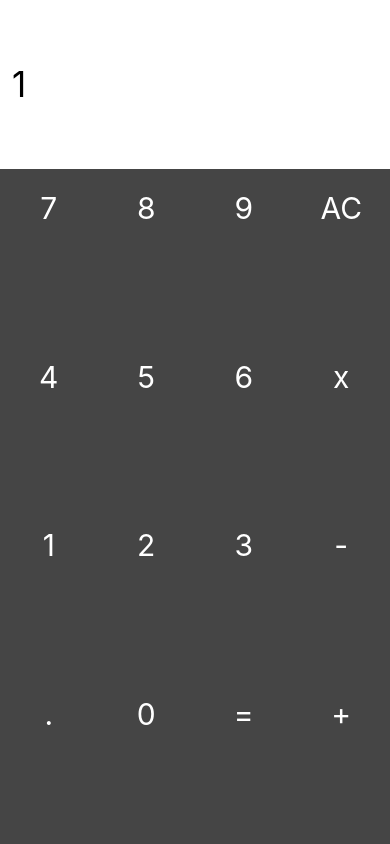
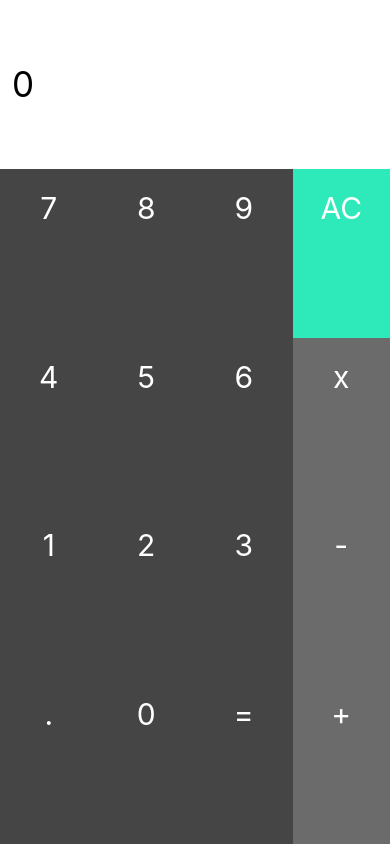
Before and after one commit to carlosdaniiel07/calculadora-react-native, a React Native app: screen / in a window 390 px wide. Built offline with nearby package versions, Linux system fonts and the light colour scheme.

Commit message:
Dando funcionalidade aos botões da calculadora

```diff
--- a/App.js
+++ b/App.js
@@ -19,13 +19,32 @@ const Style = StyleSheet.create({
 export default class App extends Component {
 
   state = {
-    displayText: 1
+    displayText: 0,
+    operation: null
   }
 
-  onClick = () => {
-    console.log('Botão clicado!')
+  addValue = (value) => {
     this.setState({
-      displayText: this.state.displayText + 1
+      displayText: this.state.displayText == 0 ? value.toString() : this.state.displayText + value.toString(),
+      operation: this.state.operation
+    })
+  }
+
+  addDecimal = () => {
+
+  }
+
+  clearDisplay = () => {
+    this.setState({
+      displayText: 0,
+      operation: this.state.operation
+    })
+  }
+
+  setOperation = (operation) => {
+    this.setState({
+      displayText: this.state.displayText,
+      operation: operation
     })
   }
 
@@ -37,28 +56,28 @@ export default class App extends Component {
         </View>
 
         <View style={Style.buttons}>
-          <Botao label='7' onPress={this.onClick} />
-          <Botao label='8' onPress={this.onClick} />
-          <Botao label='9' onPress={this.onClick} />
-          <Botao label='AC' onPress={this.onClick} />
+          <Botao label='7' onPress={this.addValue} />
+          <Botao label='8' onPress={this.addValue} />
+          <Botao label='9' onPress={this.addValue} />
+          <Botao label='AC' onPress={this.clearDisplay} operationButton={true} aquaButton={true} />
         </View>
         <View style={Style.buttons}>
-          <Botao label='4' onPress={this.onClick} />
-          <Botao label='5' onPress={this.onClick} />
-          <Botao label='6' onPress={this.onClick} />
-          <Botao label='x' onPress={this.onClick} />
+          <Botao label='4' onPress={this.addValue} />
+          <Botao label='5' onPress={this.addValue} />
+          <Botao label='6' onPress={this.addValue} />
+          <Botao label='x' onPress={() => this.setOperation('x')} operationButton={true} />
         </View>
         <View style={Style.buttons}>
-          <Botao label='1' onPress={this.onClick} />
-          <Botao label='2' onPress={this.onClick} />
-          <Botao label='3' onPress={this.onClick} />
-          <Botao label='-' onPress={this.onClick} />
+          <Botao label='1' onPress={this.addValue} />
+          <Botao label='2' onPress={this.addValue} />
+          <Botao label='3' onPress={this.addValue} />
+          <Botao label='-' onPress={() => this.setOperation('-')} operationButton={true} />
         </View>
         <View style={Style.buttons}>
-          <Botao label='.' onPress={this.onClick} />
-          <Botao label='0' onPress={this.onClick} />
-          <Botao label='=' onPress={this.onClick} />
-          <Botao label='+' onPress={this.onClick} />
+          <Botao label='.' onPress={this.addDecimal} />
+          <Botao label='0' onPress={this.addValue} />
+          <Botao label='=' onPress={() => this.setOperation('=')} />
+          <Botao label='+' onPress={() => this.setOperation('+')} operationButton={true} />
         </View>
       </View>
     )
--- a/src/components/Botao.js
+++ b/src/components/Botao.js
@@ -13,13 +13,33 @@ const Style = StyleSheet.create({
         borderWidth: 1,
         borderColor: '#454545',
         color: '#fff'
+    },
+    operationButton: {
+        backgroundColor: '#6c6b6b',
+        borderColor: '#6c6b6b'
+    },
+    aquaButton: {
+        backgroundColor: '#2eeabb',
+        borderColor: '#2eeabb'
     }
 })
 
 export default (props) => {
+    let buttonStyles = []
+
+    buttonStyles.push(Style.button)
+
+    if (props.operationButton) {
+        buttonStyles.push(Style.operationButton)
+    }
+
+    if (props.aquaButton) {
+        buttonStyles.push(Style.aquaButton)
+    }
+
     return (
-        <TouchableHighlight onPress={props.onPress}>
-            <Text style={Style.button}>{props.label}</Text>
+        <TouchableHighlight onPress={() => props.onPress(props.label)}>
+            <Text style={buttonStyles}>{props.label}</Text>
         </TouchableHighlight>
     )
 }
```
